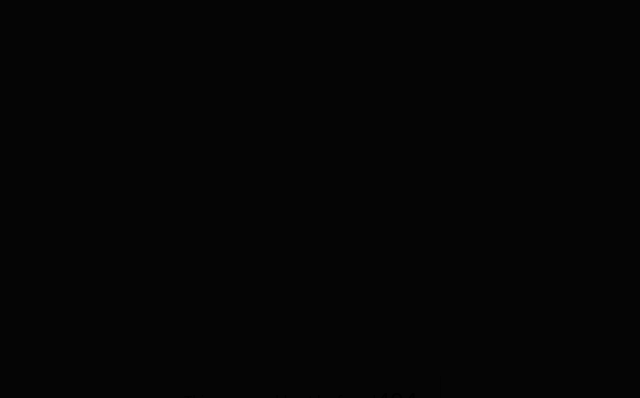
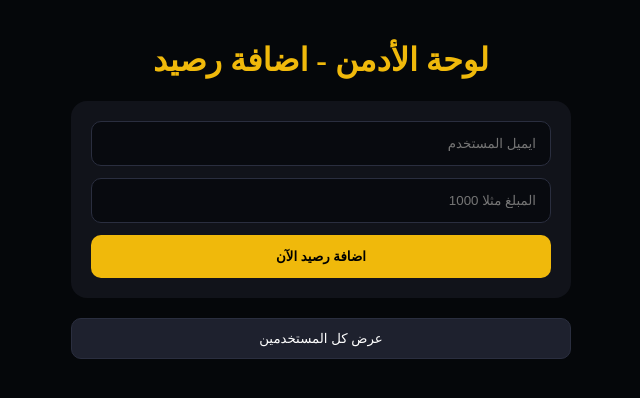
Before and after one commit to himamohamed376-dev/Crypto-Guy2026, a Next.js app: page /admin in a window 1280 px wide. Before the commit this address had no page. Shown: the top 398 px of the page, without its empty margins (319-959 px from the left). Built offline with nearby package versions, Linux system fonts and the light colour scheme.

Commit message:
Create page.js

```diff
--- /dev/null
+++ b/app/admin/page.js
@@ -0,0 +1,50 @@
+'use client';
+import { useState } from 'react';
+
+export default function AdminPage(){
+  const [email,setEmail]=useState('');
+  const [amount,setAmount]=useState('');
+  const [msg,setMsg]=useState('');
+  const [users,setUsers]=useState([]);
+
+  const loadUsers=async()=>{
+    const res=await fetch('/api/admin/users');
+    const data=await res.json();
+    if(data.success) setUsers(data.users);
+  };
+
+  const addBalance=async(e)=>{
+    e.preventDefault();
+    setMsg('جاري الاضافة...');
+    const res=await fetch('/api/admin/add-balance',{method:'POST',headers:{'Content-Type':'application/json'},body:JSON.stringify({email,amount:parseFloat(amount)})});
+    const data=await res.json();
+    if(data.success){ setMsg(`✅ تم اضافة $${amount} للمستخدم ${email}`); loadUsers(); }
+    else setMsg(data.error);
+  };
+
+  return(
+    <div style={{background:'#05070A',minHeight:'100vh',color:'white',padding:'20px'}}>
+      <div style={{maxWidth:'500px',margin:'0 auto'}}>
+        <h1 style={{color:'#F0B90B',textAlign:'center'}}>لوحة الأدمن - اضافة رصيد</h1>
+
+        <div style={{background:'#11131A',borderRadius:'16px',padding:'20px',marginBottom:'20px'}}>
+          <form onSubmit={addBalance}>
+            <input type="email" placeholder="ايميل المستخدم" value={email} onChange={e=>setEmail(e.target.value)} required style={{width:'100%',padding:'14px',borderRadius:'10px',border:'1px solid #2A2E3F',background:'#080A0F',color:'white',boxSizing:'border-box',marginBottom:'12px'}}/>
+            <input type="number" placeholder="المبلغ مثلا 1000" value={amount} onChange={e=>setAmount(e.target.value)} required style={{width:'100%',padding:'14px',borderRadius:'10px',border:'1px solid #2A2E3F',background:'#080A0F',color:'white',boxSizing:'border-box',marginBottom:'12px'}}/>
+            <button style={{width:'100%',padding:'14px',borderRadius:'10px',border:'none',background:'#F0B90B',fontWeight:'900',cursor:'pointer'}}>اضافة رصيد الآن</button>
+          </form>
+          {msg && <p style={{textAlign:'center',marginTop:'12px',color:'#F0B90B'}}>{msg}</p>}
+        </div>
+
+        <button onClick={loadUsers} style={{width:'100%',padding:'12px',borderRadius:'10px',border:'1px solid #2A2E3F',background:'#1E212E',color:'white',cursor:'pointer',marginBottom:'20px'}}>عرض كل المستخدمين</button>
+
+        {users.map(u=>(
+          <div key={u.id} style={{background:'#11131A',border:'1px solid #1E212E',borderRadius:'10px',padding:'12px',marginBottom:'8px',display:'flex',justifyContent:'space-between'}}>
+            <span>{u.email} - {u.name}</span>
+            <span style={{color:'#0ECB81',fontWeight:'bold'}}>${Number(u.balance).toFixed(2)}</span>
+          </div>
+        ))}
+      </div>
+    </div>
+  );
+  }
```
